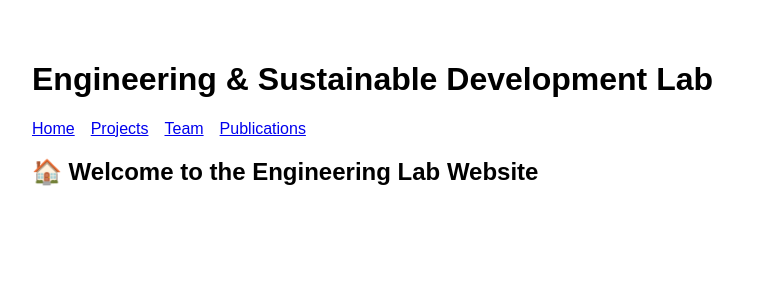
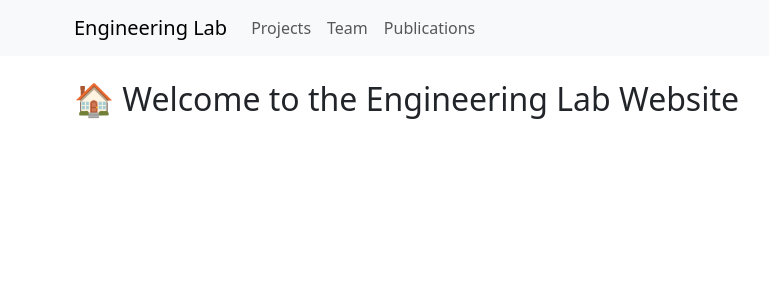
Before and after one commit to ozakio/lab_website, a React (Vite) app in the folder client/: page / in a window 1280 px wide. Shown: the top 300 px of the page, without its empty margins (8-777 px from the left). Built offline with nearby package versions, Linux system fonts and the light colour scheme.

Commit message:
after installing react-bootstrap

```diff
--- a/client/package.json
+++ b/client/package.json
@@ -10,7 +10,9 @@
     "preview": "vite preview"
   },
   "dependencies": {
+    "bootstrap": "^5.3.7",
     "react": "^19.1.0",
+    "react-bootstrap": "^2.10.10",
     "react-dom": "^19.1.0",
     "react-router-dom": "^7.6.2"
   },
--- a/client/src/App.jsx
+++ b/client/src/App.jsx
@@ -1,4 +1,4 @@
-// client/src/App.jsx
+import { Container, Navbar, Nav } from 'react-bootstrap';
 import { Routes, Route, Link } from 'react-router-dom';
 import Home from './pages/Home';
 import Projects from './pages/Projects';
@@ -7,22 +7,27 @@
 
 function App() {
   return (
-    <div style={{ padding: '2rem', fontFamily: 'sans-serif' }}>
-      <h1>Engineering & Sustainable Development Lab</h1>
-      <nav style={{ marginBottom: '1rem' }}>
-        <Link to="/" style={{ marginRight: '1rem' }}>Home</Link>
-        <Link to="/projects" style={{ marginRight: '1rem' }}>Projects</Link>
-        <Link to="/team" style={{ marginRight: '1rem' }}>Team</Link>
-        <Link to="/publications">Publications</Link>
-      </nav>
+    <>
+      <Navbar bg="light" expand="lg">
+        <Container>
+          <Navbar.Brand as={Link} to="/">Engineering Lab</Navbar.Brand>
+          <Nav className="me-auto">
+            <Nav.Link as={Link} to="/projects">Projects</Nav.Link>
+            <Nav.Link as={Link} to="/team">Team</Nav.Link>
+            <Nav.Link as={Link} to="/publications">Publications</Nav.Link>
+          </Nav>
+        </Container>
+      </Navbar>
 
+      <Container className="mt-4">
         <Routes>
           <Route path="/" element={<Home />} />
           <Route path="/projects" element={<Projects />} />
           <Route path="/team" element={<Team />} />
           <Route path="/publications" element={<Publications />} />
         </Routes>
-    </div>
+      </Container>
+    </>
   );
 }
 
--- a/client/src/main.jsx
+++ b/client/src/main.jsx
@@ -1,3 +1,4 @@
+import 'bootstrap/dist/css/bootstrap.min.css';
 import React from 'react';
 import ReactDOM from 'react-dom/client';
 import { BrowserRouter } from 'react-router-dom';
```
Also changed, not shown: 1 other file (tests, documents, lock files or other folders). Lines whose indentation alone changed are shown as unchanged.
